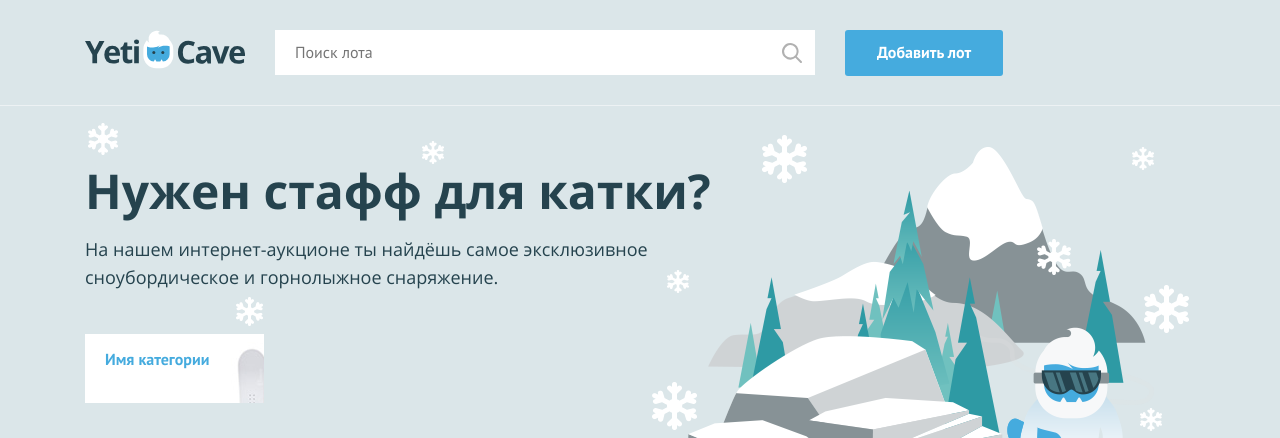
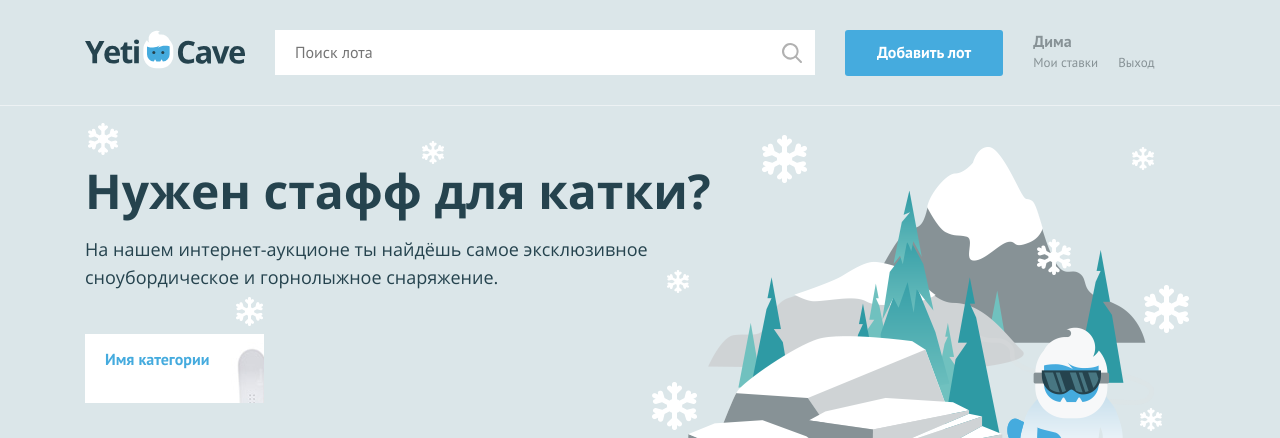
Before and after one commit to kingOfSauce/517275-yeticave-12, a PHP site: page / in a window 1280 px wide. Shown: the top 438 px of the page. Run offline with PHP 8.4, Linux system fonts and the light colour scheme.

Commit message:
Добавил условный оператор

```diff
--- a/index.php
+++ b/index.php
@@ -27,7 +27,22 @@ $user_name = 'Дима'; // укажите здесь ваше имя
         <a class="main-header__add-lot button" href="pages/add-lot.html">Добавить лот</a>
 
         <nav class="user-menu">
-
+        <?php if($is_auth == 1): ?>
+            <div class="user-menu__logged">
+                <p><?=$user_name; ?></p>
+                <a class="user-menu__bets" href="pages/my-bets.html">Мои ставки</a>
+                <a class="user-menu__logout" href="#">Выход</a>
+  </div>
+        <?php else: ?>
+            <ul class="user-menu__list">
+    <li class="user-menu__item">
+      <a href="#">Регистрация</a>
+    </li>
+    <li class="user-menu__item">
+      <a href="#">Вход</a>
+    </li>
+  </ul>
+        <?php endif; ?>
         <!-- здесь должен быть PHP код для показа меню и данных пользователя -->
 
         </nav>
```
